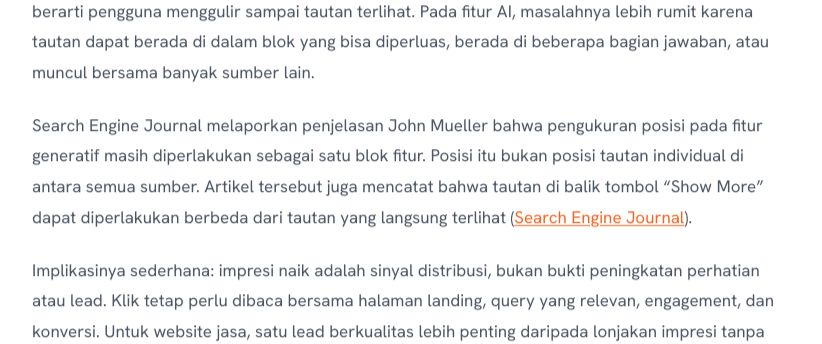
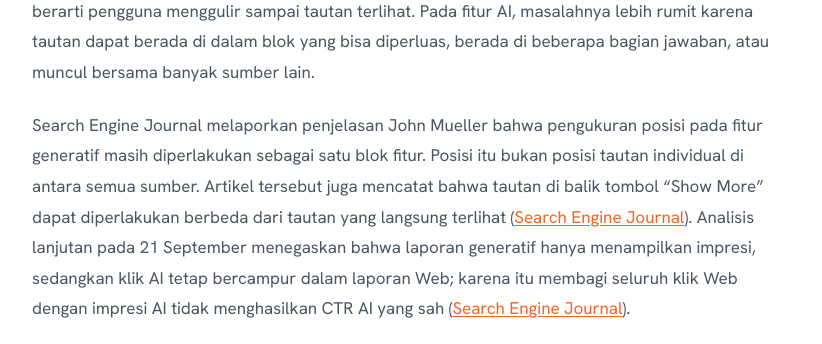
Before and after one commit to raakanaka/rafiq.biz.id, an Astro site: page /blog/cara-baca-laporan-ai-search-console in a window 1280 px wide. Shown: the part 1382-1726 px from the top of the page, without its empty margins (228-1050 px from the left). Built offline with nearby package versions, Linux system fonts and the light colour scheme; Astro itself is replaced by a stand-in of ours; some packages are replaced by stand-ins of ours; a web font is replaced by a local one.

Commit message:
content: clarify AI Search Console attribution

```diff
--- a/src/content/blog/cara-baca-laporan-ai-search-console.md
+++ b/src/content/blog/cara-baca-laporan-ai-search-console.md
@@ -31,7 +31,7 @@ Jangan menganggap laporan ini menjawab semua pertanyaan tentang sitasi AI. Data
 
 Impresi Search Console berarti hasil tercatat dalam halaman hasil yang disajikan. Itu tidak selalu berarti pengguna menggulir sampai tautan terlihat. Pada fitur AI, masalahnya lebih rumit karena tautan dapat berada di dalam blok yang bisa diperluas, berada di beberapa bagian jawaban, atau muncul bersama banyak sumber lain.
 
-Search Engine Journal melaporkan penjelasan John Mueller bahwa pengukuran posisi pada fitur generatif masih diperlakukan sebagai satu blok fitur. Posisi itu bukan posisi tautan individual di antara semua sumber. Artikel tersebut juga mencatat bahwa tautan di balik tombol “Show More” dapat diperlakukan berbeda dari tautan yang langsung terlihat ([Search Engine Journal](https://www.searchenginejournal.com/google-admits-search-console-reporting-for-ai-search-is-inadequate/589236/)).
+Search Engine Journal melaporkan penjelasan John Mueller bahwa pengukuran posisi pada fitur generatif masih diperlakukan sebagai satu blok fitur. Posisi itu bukan posisi tautan individual di antara semua sumber. Artikel tersebut juga mencatat bahwa tautan di balik tombol “Show More” dapat diperlakukan berbeda dari tautan yang langsung terlihat ([Search Engine Journal](https://www.searchenginejournal.com/google-admits-search-console-reporting-for-ai-search-is-inadequate/589236/)). Analisis lanjutan pada 21 September menegaskan bahwa laporan generatif hanya menampilkan impresi, sedangkan klik AI tetap bercampur dalam laporan Web; karena itu membagi seluruh klik Web dengan impresi AI tidak menghasilkan CTR AI yang sah ([Search Engine Journal](https://www.searchenginejournal.com/google-ai-overviews-have-more-links-but-not-all-reach-the-web/590762/)).
 
 Implikasinya sederhana: impresi naik adalah sinyal distribusi, bukan bukti peningkatan perhatian atau lead. Klik tetap perlu dibaca bersama halaman landing, query yang relevan, engagement, dan konversi. Untuk website jasa, satu lead berkualitas lebih penting daripada lonjakan impresi tanpa kontak masuk.
 
```
